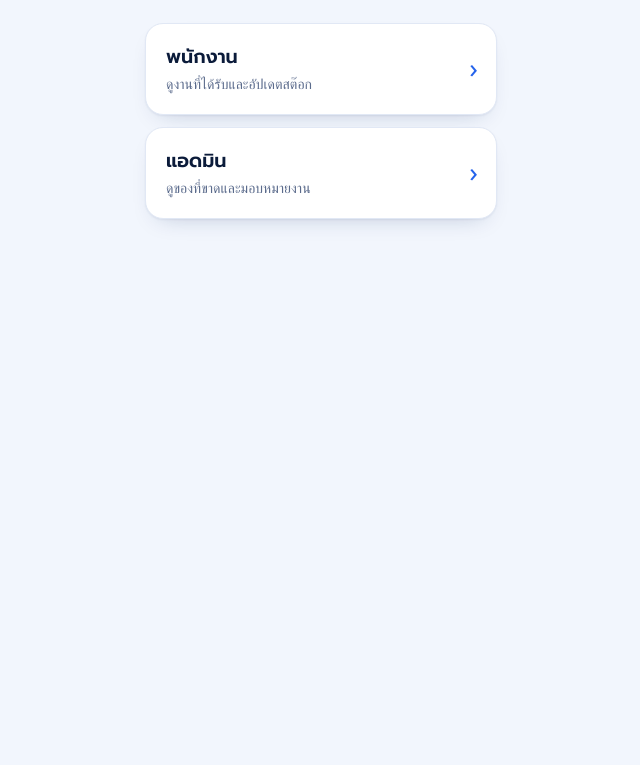
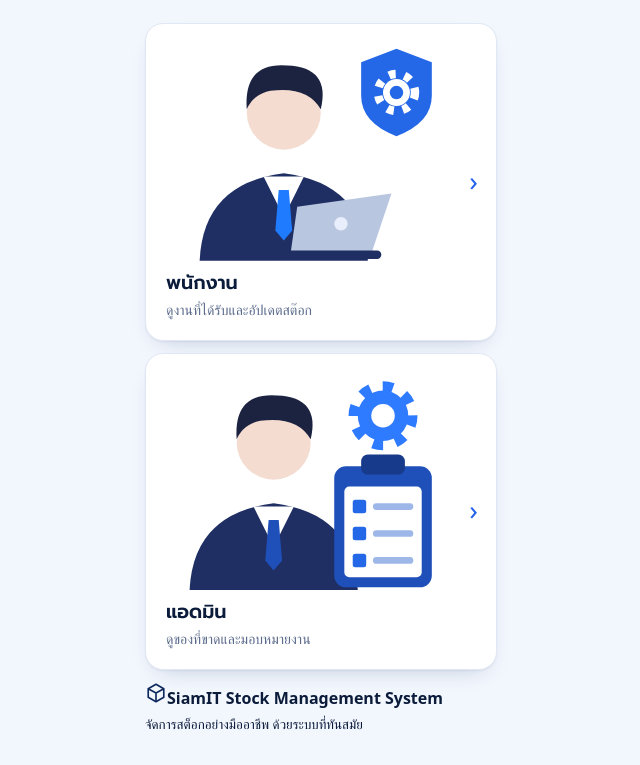
Before and after one commit to wirunpatjinda2007-crypto/StockSiamIT, a plain HTML site: page index.html in a window 1280 px wide. Shown: the part 235-1000 px from the top of the page, without its empty margins (319-959 px from the left). Before the commit the page ends 800 px from the top, so only its background shows below. Drawn offline with nearby package versions, Linux system fonts and the light colour scheme; a web font is replaced by a local one.

Commit message:
Update index.html

```diff
--- a/index.html
+++ b/index.html
@@ -7,9 +7,56 @@
 <link rel="stylesheet" href="style.css"></head><body>
 <!-- โครงหน้า: #pick = เลือกพนักงาน/แอดมิน, #f = ฟอร์มล็อกอิน (ซ่อนจนกว่าจะเลือก) -->
 <div class="login">
-<div id="pick"><img class="logo" src="logo.webp" alt="Siam IT Thailand"><h1>SiamIT</h1><p>เลือกประเภทผู้ใช้เพื่อเข้าสู่ระบบ</p>
-<a class="pick" href="#staff"><b>พนักงาน</b><span>ดูงานที่ได้รับและอัปเดตสต๊อก</span></a>
-<a class="pick" href="#admin"><b>แอดมิน</b><span>ดูของที่ขาดและมอบหมายงาน</span></a></div>
+<div id="pick">
+  <img class="logo" src="logo.webp" alt="Siam IT Thailand">
+  <h1>SiamIT</h1>
+  <p class="sub">เลือกประเภทผู้ใช้เพื่อเข้าสู่ระบบ</p>
+
+  <a class="pick" href="#staff">
+    <i class="ic" aria-hidden="true">
+      <svg viewBox="0 0 170 130" xmlns="http://www.w3.org/2000/svg">
+        <path d="M20 130Q22 84 70 78Q118 84 120 130Z" fill="#1f2f63"/>
+        <path d="M58 80L70 104L82 80Z" fill="#fff"/>
+        <path d="M67 88H73L75 112L70 118L65 112Z" fill="#1f7bff"/>
+        <circle cx="70" cy="42" r="22" fill="#f4dcd0"/>
+        <path d="M48 40Q46 12 72 14Q98 15 92 40Q84 26 62 29Q52 31 48 40Z" fill="#1c2340"/>
+        <path d="M78 98L134 90L122 126H74Z" fill="#b9c6df"/>
+        <rect x="64" y="124" width="64" height="5" rx="2.5" fill="#1f2f63"/>
+        <circle cx="104" cy="108" r="4" fill="#e8eefb"/>
+        <path d="M137 4L158 12V32Q158 48 137 56Q116 48 116 32V12Z" fill="#2468e8"/>
+        <circle cx="137" cy="30" r="11" fill="none" stroke="#fff" stroke-width="5" stroke-dasharray="4 5.4"/>
+        <circle cx="137" cy="30" r="8" fill="#fff"/><circle cx="137" cy="30" r="4" fill="#2468e8"/>
+      </svg>
+    </i>
+    <div class="tx"><b>พนักงาน</b><span>ดูงานที่ได้รับและอัปเดตสต๊อก</span></div>
+  </a>
+
+  <a class="pick" href="#admin">
+    <i class="ic" aria-hidden="true">
+      <svg viewBox="0 0 170 130" xmlns="http://www.w3.org/2000/svg">
+        <path d="M14 130Q16 84 64 78Q112 84 114 130Z" fill="#1f2f63"/>
+        <path d="M52 80L64 104L76 80Z" fill="#fff"/>
+        <path d="M61 88H67L69 112L64 118L59 112Z" fill="#1f4fb8"/>
+        <circle cx="64" cy="42" r="22" fill="#f4dcd0"/>
+        <path d="M42 40Q40 12 66 14Q92 15 86 40Q78 26 56 29Q46 31 42 40Z" fill="#1c2340"/>
+        <rect x="100" y="56" width="58" height="72" rx="7" fill="#1f4fb8"/>
+        <rect x="106" y="68" width="46" height="54" rx="3" fill="#fff"/>
+        <rect x="116" y="49" width="26" height="12" rx="4" fill="#173a8a"/>
+        <g fill="#2468e8"><rect x="111" y="76" width="8" height="8" rx="1.5"/><rect x="111" y="92" width="8" height="8" rx="1.5"/><rect x="111" y="108" width="8" height="8" rx="1.5"/></g>
+        <g fill="#9db8e8"><rect x="123" y="78" width="24" height="4" rx="2"/><rect x="123" y="94" width="24" height="4" rx="2"/><rect x="123" y="110" width="24" height="4" rx="2"/></g>
+        <circle cx="129" cy="26" r="17" fill="none" stroke="#2f7bff" stroke-width="7" stroke-dasharray="6 7.3"/>
+        <circle cx="129" cy="26" r="15" fill="#2f7bff"/><circle cx="129" cy="26" r="7" fill="#fff"/>
+      </svg>
+    </i>
+    <div class="tx"><b>แอดมิน</b><span>ดูของที่ขาดและมอบหมายงาน</span></div>
+  </a>
+
+  <div class="foot">
+    <div class="line"><svg viewBox="0 0 24 24" width="22" height="22" fill="none" stroke="#0f2a5f" stroke-width="1.8" stroke-linejoin="round"><path d="M12 2.5l8.5 4.8v9.4L12 21.5l-8.5-4.8V7.3z"/><path d="M12 12l8.5-4.7M12 12L3.5 7.3M12 12v9.5"/></svg><b>SiamIT Stock Management System</b></div>
+    <small>จัดการสต็อกอย่างมืออาชีพ ด้วยระบบที่ทันสมัย</small>
+  </div>
+</div>
+
 <form id="f" hidden><a class="back" href="#">← เปลี่ยนประเภท</a>
 <h1 id="t"></h1><p id="p"></p>
 <label>อีเมล<input name="email" type="email" required autocomplete="username" inputmode="email"></label>
```
